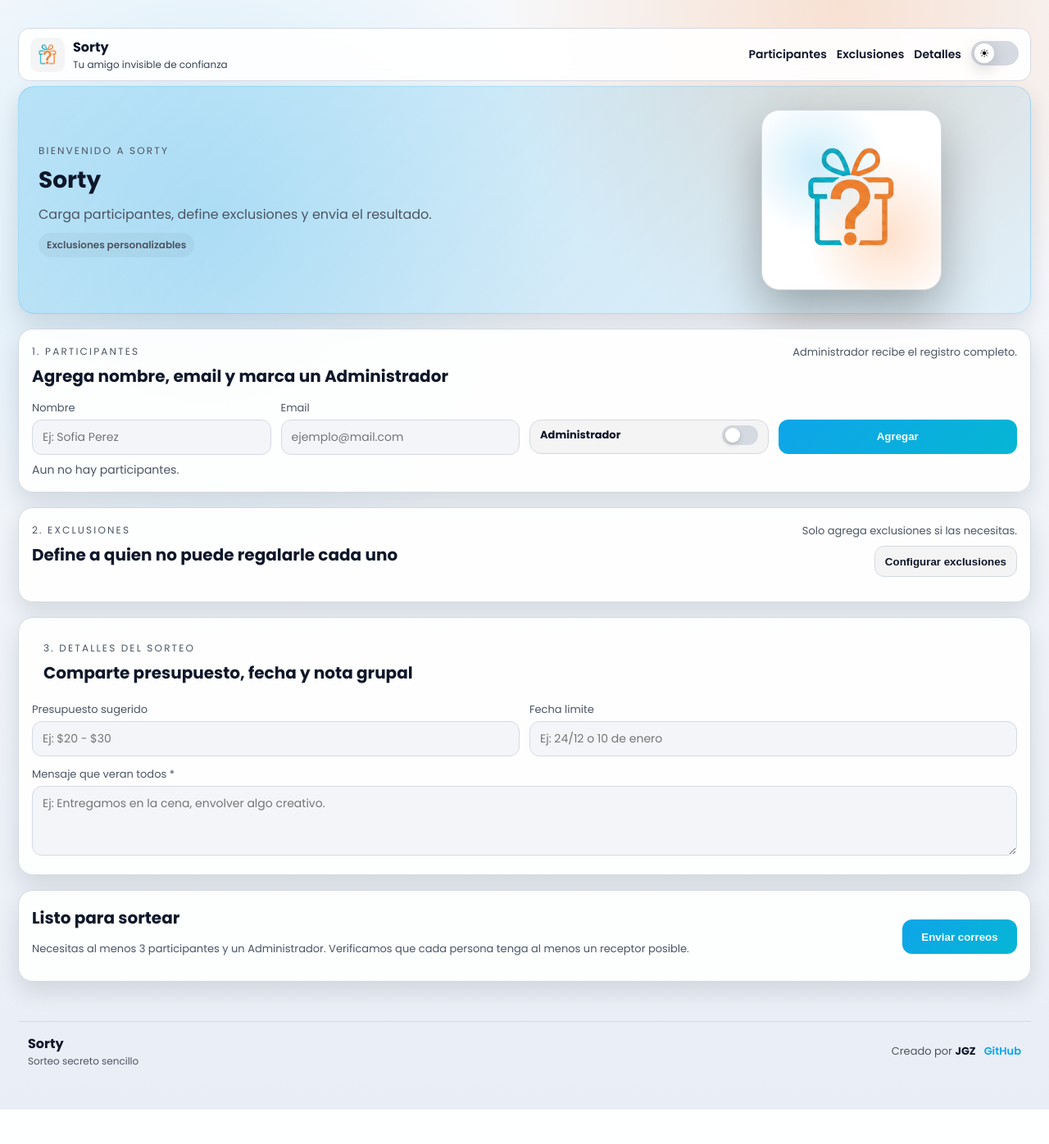
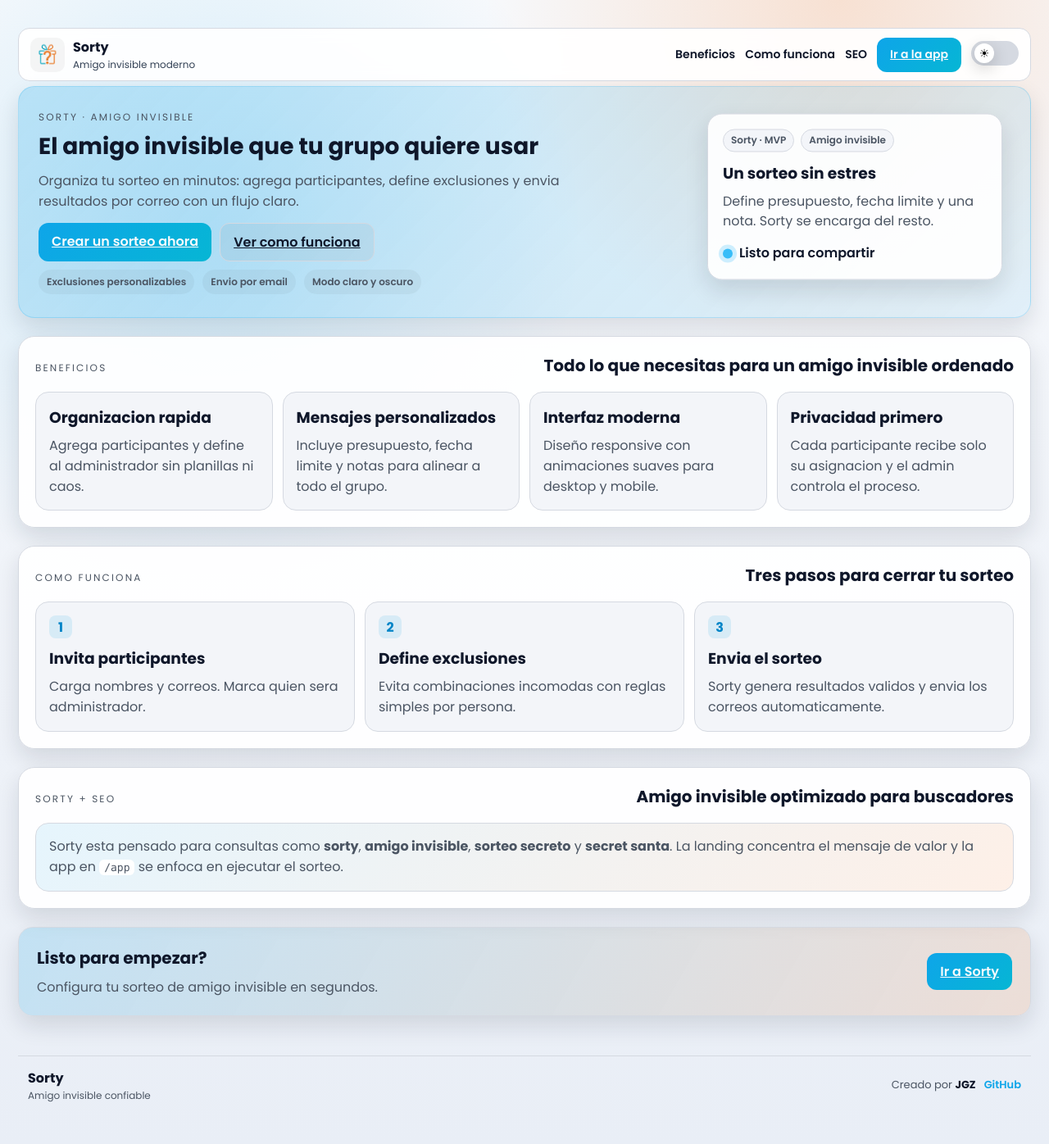
Before and after one commit to joaquingonzalezzanotti/Sorty, a Flask app: page / in a window 1280 px wide. Shown: the whole page at 82% size. Before the commit the page ends 1354 px from the top, so only its background shows below. Run offline with Flask 3, Linux system fonts and the light colour scheme; parts of the project's set-up code (start-up, migrations or seed data) failed here and were passed over; some libraries are stand-ins or nearby versions.

Commit message:
Add SEO landing on root and move app UI to /app

```diff
--- a/app.py
+++ b/app.py
@@ -621,6 +621,21 @@ def assignment_for_client(assignments: Dict[str, str], participants: List[dict])
 
 
 @app.route("/", methods=["GET"])
+def landing():
+    base = (os.getenv("PUBLIC_APP_URL") or request.url_root or "").strip().rstrip("/")
+    if not base:
+        base = "https://sorty-neon.vercel.app"
+    if base.startswith("http://"):
+        base = "https://" + base[len("http://") :]
+    return render_template(
+        "landing.html",
+        canonical_url=f"{base}/",
+        app_url=f"{base}/app",
+        og_image_url=f"{base}/static/sorty_logo.png",
+    )
+
+
+@app.route("/app", methods=["GET"])
 def index():
     email_mode = os.getenv("EMAIL_MODE", "smtp").lower()
     return render_template("index.html", email_mode=email_mode)
--- /dev/null
+++ b/static/landing.js
@@ -0,0 +1,40 @@
+(function () {
+  const themeKey = "sorty-theme";
+  const themeToggle = document.getElementById("theme-toggle");
+
+  function applyTheme(theme) {
+    const next = theme === "dark" ? "dark" : "light";
+    document.body.classList.toggle("theme-dark", next === "dark");
+    localStorage.setItem(themeKey, next);
+  }
+
+  applyTheme(localStorage.getItem(themeKey) || "light");
+
+  if (themeToggle) {
+    themeToggle.addEventListener("click", () => {
+      const isDark = document.body.classList.contains("theme-dark");
+      applyTheme(isDark ? "light" : "dark");
+    });
+  }
+
+  const revealTargets = document.querySelectorAll(
+    ".landing-hero, .landing-section, .landing-cta"
+  );
+  if (!("IntersectionObserver" in window)) {
+    revealTargets.forEach((node) => node.classList.add("is-visible"));
+    return;
+  }
+
+  const observer = new IntersectionObserver(
+    (entries) => {
+      entries.forEach((entry) => {
+        if (!entry.isIntersecting) return;
+        entry.target.classList.add("is-visible");
+        observer.unobserve(entry.target);
+      });
+    },
+    { threshold: 0.16 }
+  );
+
+  revealTargets.forEach((node) => observer.observe(node));
+})();
--- a/static/style.css
+++ b/static/style.css
@@ -1595,3 +1595,250 @@ th {
   margin: 12px 0;
   gap: 10px;
 }
+
+/* Landing */
+.landing-page {
+  gap: 22px;
+}
+
+.landing .topbar {
+  position: sticky;
+}
+
+.landing-hero,
+.landing-section,
+.landing-cta {
+  opacity: 0;
+  transform: translateY(20px);
+  transition: opacity 0.45s ease, transform 0.45s ease;
+}
+
+.landing-hero.is-visible,
+.landing-section.is-visible,
+.landing-cta.is-visible {
+  opacity: 1;
+  transform: translateY(0);
+}
+
+.landing-grid {
+  display: grid;
+  grid-template-columns: 1.3fr minmax(280px, 380px);
+  gap: 22px;
+  align-items: center;
+}
+
+.landing-actions {
+  margin-top: 14px;
+  display: flex;
+  gap: 10px;
+  flex-wrap: wrap;
+}
+
+.landing-preview {
+  display: flex;
+  justify-content: center;
+}
+
+.preview-card {
+  width: min(100%, 360px);
+  border-radius: 18px;
+  border: 1px solid var(--border);
+  background: var(--card-bg);
+  padding: 18px;
+  box-shadow: var(--shadow);
+  animation: float 4s ease-in-out infinite;
+}
+
+.preview-card h3 {
+  margin: 12px 0 8px;
+}
+
+.preview-card p {
+  margin: 0;
+  color: var(--muted);
+  line-height: 1.5;
+}
+
+.preview-top {
+  display: flex;
+  gap: 8px;
+  flex-wrap: wrap;
+}
+
+.mini-badge {
+  display: inline-flex;
+  align-items: center;
+  border-radius: 999px;
+  border: 1px solid var(--border);
+  padding: 4px 9px;
+  font-size: 12px;
+  font-weight: 600;
+  color: var(--muted);
+  background: var(--input-bg);
+}
+
+.preview-check {
+  margin-top: 14px;
+  display: inline-flex;
+  align-items: center;
+  gap: 8px;
+  font-weight: 600;
+}
+
+.preview-check::before {
+  content: "";
+  width: 12px;
+  height: 12px;
+  border-radius: 50%;
+  background: #38bdf8;
+  box-shadow: 0 0 0 5px rgba(56, 189, 248, 0.24);
+}
+
+.landing-section {
+  border: 1px solid var(--border);
+  border-radius: 20px;
+  background: var(--card-bg);
+  box-shadow: var(--shadow);
+  padding: 20px;
+}
+
+.landing-head {
+  display: flex;
+  align-items: baseline;
+  justify-content: space-between;
+  gap: 12px;
+  margin-bottom: 14px;
+}
+
+.landing-cards {
+  display: grid;
+  grid-template-columns: repeat(4, minmax(0, 1fr));
+  gap: 12px;
+}
+
+.landing-card,
+.step-card,
+.seo-card {
+  border: 1px solid var(--border);
+  border-radius: 16px;
+  background: var(--input-bg);
+  padding: 16px;
+}
+
+.landing-card h3,
+.step-card h3,
+.seo-card h3 {
+  margin: 0 0 8px;
+}
+
+.landing-card p,
+.step-card p,
+.seo-card p {
+  margin: 0;
+  color: var(--muted);
+  line-height: 1.55;
+}
+
+.steps-grid {
+  display: grid;
+  grid-template-columns: repeat(3, minmax(0, 1fr));
+  gap: 12px;
+}
+
+.step-number {
+  width: 28px;
+  height: 28px;
+  border-radius: 8px;
+  display: inline-grid;
+  place-items: center;
+  font-weight: 700;
+  margin-bottom: 10px;
+  background: rgba(14, 165, 233, 0.12);
+  color: #0284c7;
+}
+
+.seo-card {
+  background: linear-gradient(135deg, rgba(14, 165, 233, 0.1), rgba(249, 115, 22, 0.1));
+}
+
+.seo-card code {
+  font-family: ui-monospace, SFMono-Regular, Menlo, Consolas, "Liberation Mono", monospace;
+  font-size: 13px;
+  background: var(--panel);
+  border-radius: 6px;
+  padding: 2px 6px;
+}
+
+.landing-cta {
+  border: 1px solid var(--border);
+  border-radius: 18px;
+  background: linear-gradient(120deg, rgba(14, 165, 233, 0.18), rgba(249, 115, 22, 0.14));
+  padding: 22px;
+  display: flex;
+  align-items: center;
+  justify-content: space-between;
+  gap: 12px;
+  box-shadow: var(--shadow);
+}
+
+.landing-cta h2 {
+  margin-bottom: 8px;
+}
+
+.landing-cta p {
+  margin: 0;
+  color: var(--muted);
+}
+
+@keyframes float {
+  0%,
+  100% {
+    transform: translateY(0);
+  }
+  50% {
+    transform: translateY(-8px);
+  }
+}
+
+@keyframes fadeUp {
+  from {
+    opacity: 0;
+    transform: translateY(18px);
+  }
+  to {
+    opacity: 1;
+    transform: translateY(0);
+  }
+}
+
+@media (max-width: 1024px) {
+  .landing-grid {
+    grid-template-columns: 1fr;
+  }
+
+  .landing-cards {
+    grid-template-columns: repeat(2, minmax(0, 1fr));
+  }
+}
+
+@media (max-width: 780px) {
+  .landing-cards,
+  .steps-grid {
+    grid-template-columns: 1fr;
+  }
+
+  .landing-head {
+    flex-direction: column;
+    align-items: flex-start;
+  }
+
+  .landing-cta {
+    flex-direction: column;
+    align-items: flex-start;
+  }
+
+  .landing-app-link {
+    min-height: 34px;
+    padding: 8px 10px;
+  }
+}
--- a/templates/index.html
+++ b/templates/index.html
@@ -20,6 +20,7 @@
         <div class="brand-tag">Tu amigo invisible de confianza</div>      </div>
     </div>
     <div class="top-links">
+      <a href="/" class="nav-link">Landing</a>
       <a href="#participants" class="nav-link">Participantes</a>
       <a href="#exclusions" class="nav-link">Exclusiones</a>
       <a href="#details" class="nav-link">Detalles</a>
@@ -38,11 +39,13 @@
     <header class="hero">
       <div class="hero-grid">
         <div>
-          <p class="eyebrow">Bienvenido a Sorty</p>
-          <h1>Sorty</h1>
-          <p class="lede">Carga participantes, define exclusiones y envia el resultado.</p>
+          <p class="eyebrow">MVP operativo</p>
+          <h1>Configura tu sorteo</h1>
+          <p class="lede">Carga participantes, define reglas y envia resultados en un flujo simple.</p>
           <div class="badges">
-            <span class="badge soft">Exclusiones personalizables</span>
+            <span class="badge soft">Administrador unico</span>
+            <span class="badge soft">Validacion de emails</span>
+            <span class="badge soft">Envio directo</span>
           </div>
         </div>
         <div class="hero-visual">
--- /dev/null
+++ b/templates/landing.html
@@ -0,0 +1,191 @@
+<!doctype html>
+<html lang="es">
+<head>
+  <meta charset="utf-8">
+  <meta name="viewport" content="width=device-width, initial-scale=1">
+  <title>Sorty | Amigo invisible online simple y moderno</title>
+  <meta name="description" content="Sorty es una app de amigo invisible para crear sorteos en minutos, agregar exclusiones y enviar resultados por email de forma simple.">
+  <meta name="keywords" content="Sorty, amigo invisible, sorteo secreto, secret santa, sorteador online">
+  <link rel="canonical" href="{{ canonical_url }}">
+
+  <meta property="og:type" content="website">
+  <meta property="og:title" content="Sorty | Amigo invisible online simple y moderno">
+  <meta property="og:description" content="Crea un sorteo de amigo invisible en minutos. Participantes, exclusiones y envio de resultados en un solo flujo.">
+  <meta property="og:url" content="{{ canonical_url }}">
+  <meta property="og:image" content="{{ og_image_url }}">
+  <meta property="og:site_name" content="Sorty">
+
+  <meta name="twitter:card" content="summary_large_image">
+  <meta name="twitter:title" content="Sorty | Amigo invisible online simple y moderno">
+  <meta name="twitter:description" content="Organiza tu amigo invisible con exclusiones, fecha limite y envio automatico.">
+  <meta name="twitter:image" content="{{ og_image_url }}">
+
+  <link rel="icon" type="image/png" href="{{ url_for('static', filename='sorty_logo.png') }}">
+  <link rel="shortcut icon" type="image/png" href="{{ url_for('static', filename='sorty_logo.png') }}">
+  <link rel="preconnect" href="https://fonts.googleapis.com">
+  <link rel="preconnect" href="https://fonts.gstatic.com" crossorigin>
+  <link href="https://fonts.googleapis.com/css2?family=Poppins:wght@400;500;600;700&display=swap" rel="stylesheet">
+  <link rel="stylesheet" href="{{ url_for('static', filename='style.css') }}">
+
+  <script type="application/ld+json">
+  {
+    "@context": "https://schema.org",
+    "@type": "WebApplication",
+    "name": "Sorty",
+    "applicationCategory": "UtilityApplication",
+    "operatingSystem": "Web",
+    "url": {{ canonical_url | tojson }},
+    "description": "Aplicacion web para organizar sorteos de amigo invisible con exclusiones y envio de resultados.",
+    "offers": {
+      "@type": "Offer",
+      "price": "0",
+      "priceCurrency": "USD"
+    },
+    "featureList": [
+      "Gestion de participantes",
+      "Exclusiones personalizadas",
+      "Envio de resultados por email",
+      "Modo claro y oscuro"
+    ]
+  }
+  </script>
+</head>
+<body class="landing">
+  <nav class="topbar">
+    <div class="brand">
+      <img src="{{ url_for('static', filename='sorty_logo.png') }}" alt="Sorty logo" class="brand-logo">
+      <div>
+        <div class="brand-name">Sorty</div>
+        <div class="brand-tag">Amigo invisible moderno</div>
+      </div>
+    </div>
+    <div class="top-links">
+      <a href="#benefits" class="nav-link">Beneficios</a>
+      <a href="#how" class="nav-link">Como funciona</a>
+      <a href="#seo" class="nav-link">SEO</a>
+      <a href="{{ app_url }}" class="button primary small landing-app-link">Ir a la app</a>
+      <button id="theme-toggle" class="theme-toggle" aria-label="Cambiar tema">
+        <span class="theme-toggle-track">
+          <span class="theme-toggle-thumb">
+            <span class="theme-toggle-icon sun" aria-hidden="true">&#9728;</span>
+            <span class="theme-toggle-icon moon" aria-hidden="true">&#9790;</span>
+          </span>
+        </span>
+      </button>
+    </div>
+  </nav>
+
+  <main class="page landing-page">
+    <header class="hero landing-hero" id="top">
+      <div class="landing-grid">
+        <div>
+          <p class="eyebrow">Sorty · amigo invisible</p>
+          <h1>El amigo invisible que tu grupo quiere usar</h1>
+          <p class="lede">Organiza tu sorteo en minutos: agrega participantes, define exclusiones y envia resultados por correo con un flujo claro.</p>
+          <div class="landing-actions">
+            <a href="{{ app_url }}" class="button primary">Crear un sorteo ahora</a>
+            <a href="#how" class="button ghost">Ver como funciona</a>
+          </div>
+          <div class="badges">
+            <span class="badge soft">Exclusiones personalizables</span>
+            <span class="badge soft">Envio por email</span>
+            <span class="badge soft">Modo claro y oscuro</span>
+          </div>
+        </div>
+
+        <aside class="landing-preview" aria-label="Vista previa">
+          <div class="preview-card">
+            <div class="preview-top">
+              <span class="mini-badge">Sorty · MVP</span>
+              <span class="mini-badge">Amigo invisible</span>
+            </div>
+            <h3>Un sorteo sin estres</h3>
+            <p>Define presupuesto, fecha limite y una nota. Sorty se encarga del resto.</p>
+            <div class="preview-check">Listo para compartir</div>
+          </div>
+        </aside>
+      </div>
+    </header>
+
+    <section class="landing-section" id="benefits">
+      <div class="landing-head">
+        <p class="eyebrow">Beneficios</p>
+        <h2>Todo lo que necesitas para un amigo invisible ordenado</h2>
+      </div>
+      <div class="landing-cards">
+        <article class="landing-card">
+          <h3>Organizacion rapida</h3>
+          <p>Agrega participantes y define al administrador sin planillas ni caos.</p>
+        </article>
+        <article class="landing-card">
+          <h3>Mensajes personalizados</h3>
+          <p>Incluye presupuesto, fecha limite y notas para alinear a todo el grupo.</p>
+        </article>
+        <article class="landing-card">
+          <h3>Interfaz moderna</h3>
+          <p>Diseño responsive con animaciones suaves para desktop y mobile.</p>
+        </article>
+        <article class="landing-card">
+          <h3>Privacidad primero</h3>
+          <p>Cada participante recibe solo su asignacion y el admin controla el proceso.</p>
+        </article>
+      </div>
+    </section>
+
+    <section class="landing-section" id="how">
+      <div class="landing-head">
+        <p class="eyebrow">Como funciona</p>
+        <h2>Tres pasos para cerrar tu sorteo</h2>
+      </div>
+      <div class="steps-grid">
+        <article class="step-card">
+          <span class="step-number">1</span>
+          <h3>Invita participantes</h3>
+          <p>Carga nombres y correos. Marca quien sera administrador.</p>
+        </article>
+        <article class="step-card">
+          <span class="step-number">2</span>
+          <h3>Define exclusiones</h3>
+          <p>Evita combinaciones incomodas con reglas simples por persona.</p>
+        </article>
+        <article class="step-card">
+          <span class="step-number">3</span>
+          <h3>Envia el sorteo</h3>
+          <p>Sorty genera resultados validos y envia los correos automaticamente.</p>
+        </article>
+      </div>
+    </section>
+
+    <section class="landing-section" id="seo">
+      <div class="landing-head">
+        <p class="eyebrow">Sorty + SEO</p>
+        <h2>Amigo invisible optimizado para buscadores</h2>
+      </div>
+      <article class="seo-card">
+        <p>Sorty esta pensado para consultas como <strong>sorty</strong>, <strong>amigo invisible</strong>, <strong>sorteo secreto</strong> y <strong>secret santa</strong>. La landing concentra el mensaje de valor y la app en <code>/app</code> se enfoca en ejecutar el sorteo.</p>
+      </article>
+    </section>
+
+    <section class="landing-cta">
+      <div>
+        <h2>Listo para empezar?</h2>
+        <p>Configura tu sorteo de amigo invisible en segundos.</p>
+      </div>
+      <a href="{{ app_url }}" class="button primary">Ir a Sorty</a>
+    </section>
+  </main>
+
+  <footer class="footer">
+    <div class="footer-left">
+      <div class="brand-name">Sorty</div>
+      <div class="brand-tag">Amigo invisible confiable</div>
+    </div>
+    <div class="footer-right">
+      <span class="footer-author">Creado por <span class="footer-siglas">JGZ</span></span>
+      <a href="https://github.com/joaquingonzalezzanotti" target="_blank" rel="noopener" class="footer-link">GitHub</a>
+    </div>
+  </footer>
+
+  <script src="{{ url_for('static', filename='landing.js') }}"></script>
+</body>
+</html>
```
